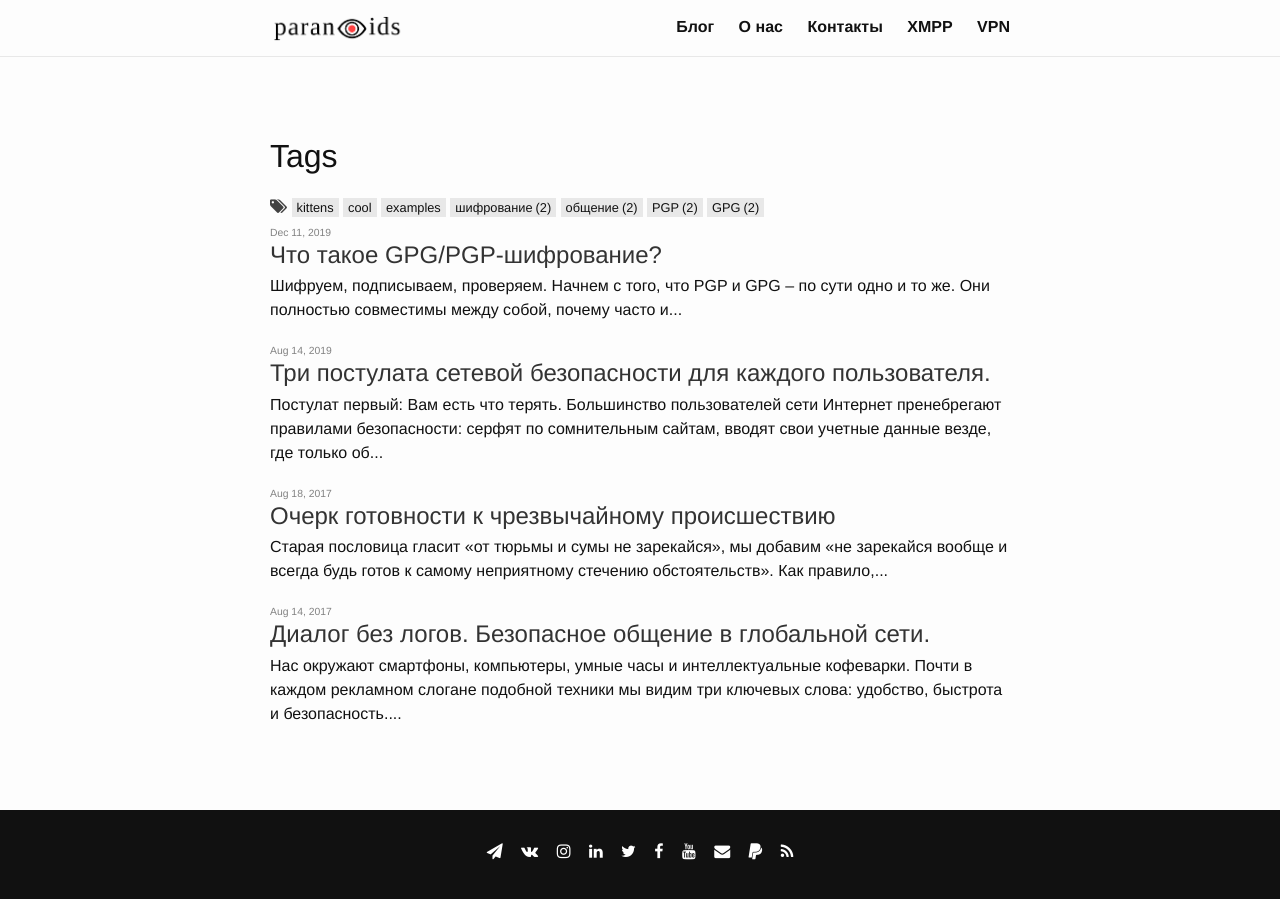
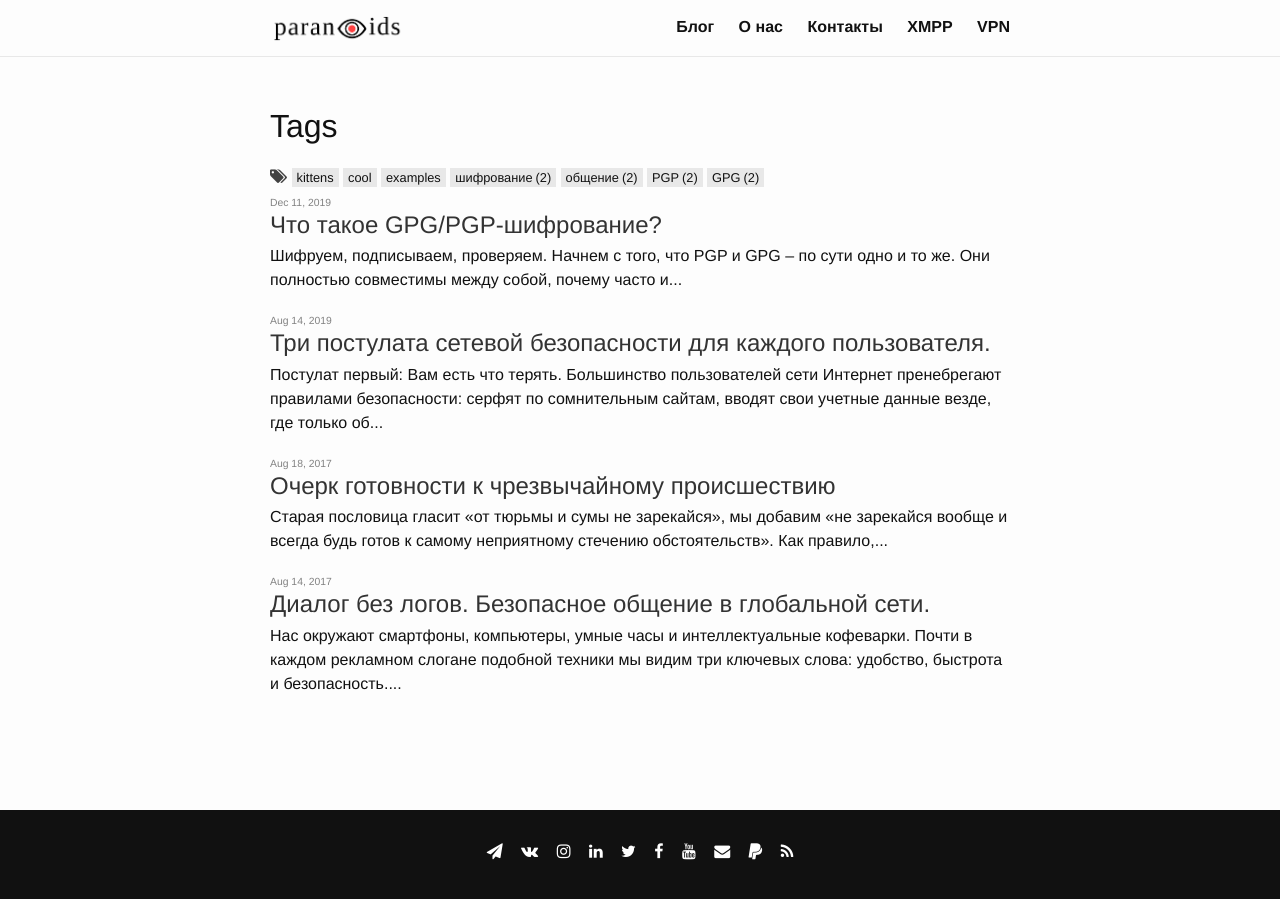
Before and after one commit to 2b7E1n6D0e5R7/2b7E1n6D0e5R7.github.io, a Jekyll site: the page built from index.html, in a window 1280 px wide. Built offline with Jekyll 4.4.1, drawn with Linux system fonts in a browser that asks for light colours; the list of posts is cut into pages by our own code.

Commit message:
Update blog.html

```diff
--- a/_layouts/blog.html
+++ b/_layouts/blog.html
@@ -1,8 +1,6 @@
 ---
 layout: default
 ---
-
-<div class="blog">
 
   <h1>Tags</h1>
 
@@ -15,6 +13,8 @@
       <span class="tag">{{ tag }}{% if count != 1 %}<span class="tag-count">({{ count }})</span>{% endif %}</span></a>
   {% endfor %}
 </div>
+
+<div class="blog">
 
   {{ content }}
 
```
